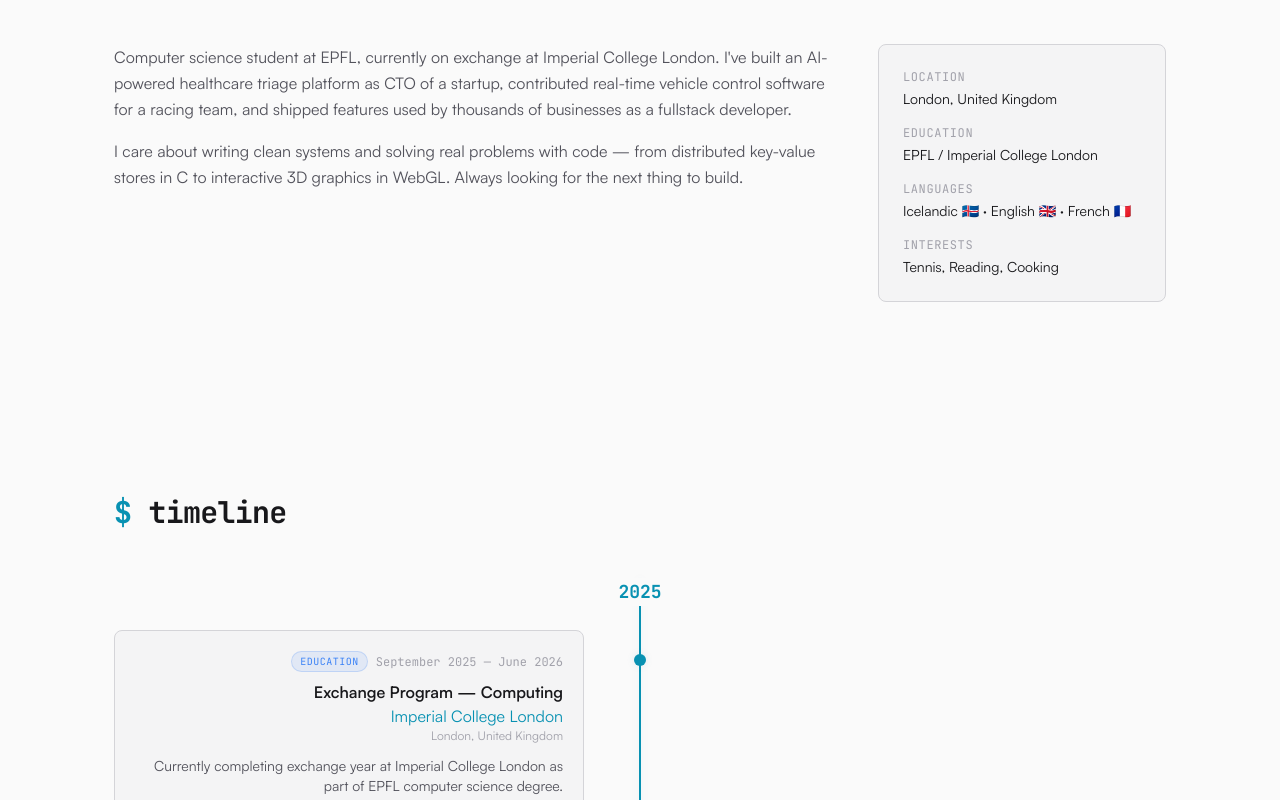
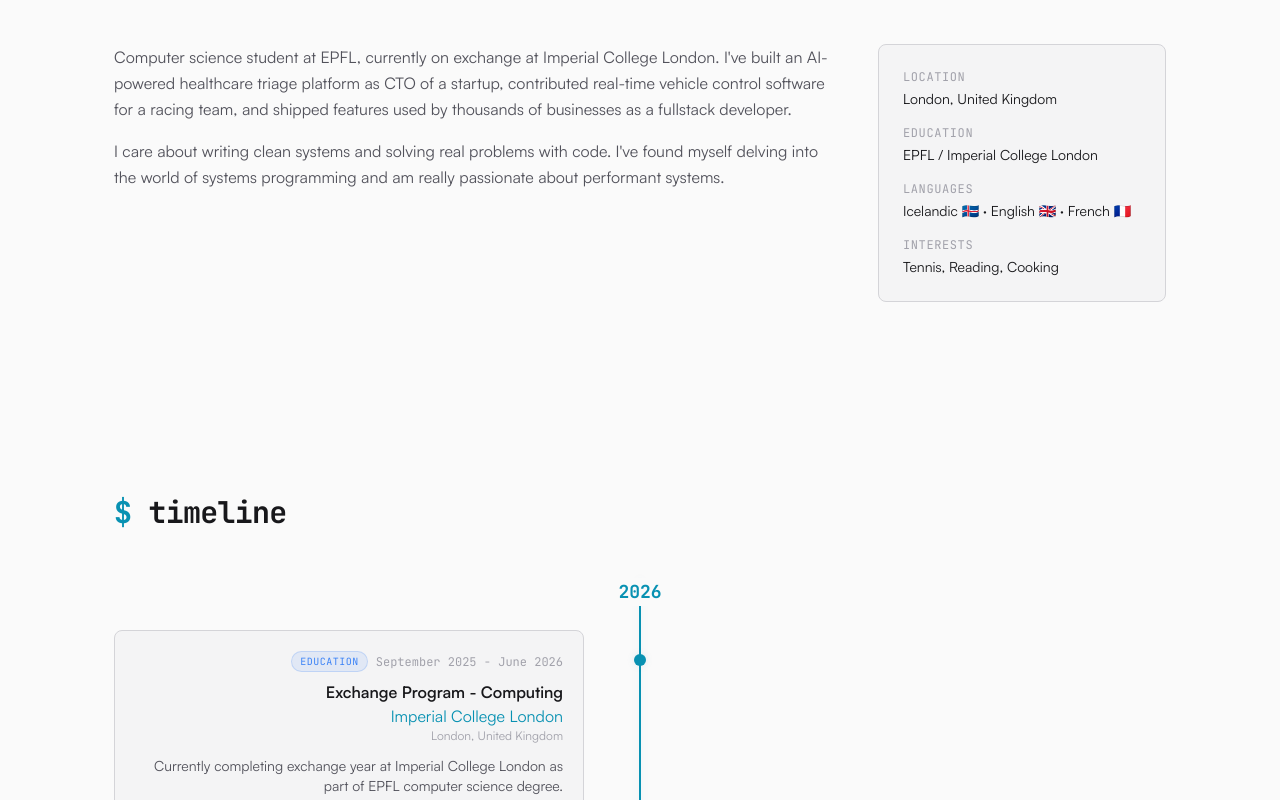
Before and after one commit to masterlexus/portfolio, a React (Vite) app: page / in a window 1280 px wide. Shown: the part 1000-1800 px from the top of the page. Built offline with nearby package versions, Linux system fonts and the light colour scheme.

Commit message:
nuke em-dash

```diff
--- a/src/components/sections/Blog.tsx
+++ b/src/components/sections/Blog.tsx
@@ -11,7 +11,7 @@
     return (
       <Section id="blog" title="blog">
         <p className="text-textSecondary">
-          Coming soon — thoughts on systems, AI, and building things.
+          Something went wrong...
         </p>
       </Section>
     );
--- a/src/components/sections/Timeline.tsx
+++ b/src/components/sections/Timeline.tsx
@@ -209,7 +209,7 @@
         className={`mb-2 flex items-center gap-2 ${align === 'right' ? 'flex-row-reverse' : ''}`}
       >
         <span className="font-mono text-xs text-textMuted">
-          {entry.startDate} — {entry.endDate}
+          {entry.startDate} - {entry.endDate}
         </span>
         <span
           className={`rounded-full border px-2 py-0.5 font-mono text-[10px] font-medium uppercase tracking-wider ${typeBadgeStyles[entry.type]}`}
--- a/src/data/profile.ts
+++ b/src/data/profile.ts
@@ -12,15 +12,15 @@
     { language: 'French', level: 'Fluent' },
     { language: 'Icelandic', level: 'Native' },
   ],
-  about: `Computer science student at EPFL, currently on exchange at Imperial College London. I've built an AI-powered healthcare triage platform as CTO of a startup, contributed real-time vehicle control software for a racing team, and shipped features used by thousands of businesses as a fullstack developer.\n\nI care about writing clean systems and solving real problems with code — from distributed key-value stores in C to interactive 3D graphics in WebGL. Always looking for the next thing to build.`,
+  about: `Computer science student at EPFL, currently on exchange at Imperial College London. I've built an AI-powered healthcare triage platform as CTO of a startup, contributed real-time vehicle control software for a racing team, and shipped features used by thousands of businesses as a fullstack developer.\n\nI care about writing clean systems and solving real problems with code. I've found myself delving into the world of systems programming and am really passionate about performant systems.`,
 
   timeline: [
     {
       id: 'imperial',
-      year: 2025,
+      year: 2026,
       startDate: 'September 2025',
       endDate: 'June 2026',
-      title: 'Exchange Program — Computing',
+      title: 'Exchange Program - Computing',
       organization: 'Imperial College London',
       location: 'London, United Kingdom',
       type: 'education',
@@ -33,7 +33,7 @@
     },
     {
       id: 'epfl-racing',
-      year: 2024,
+      year: 2025,
       startDate: 'September 2024',
       endDate: 'July 2025',
       title: 'Software Engineer',
@@ -53,7 +53,7 @@
     },
     {
       id: 'asa-tech',
-      year: 2024,
+      year: 2025,
       startDate: 'July 2024',
       endDate: 'August 2025',
       title: 'CTO',
@@ -90,7 +90,7 @@
     },
     {
       id: 'simplybook',
-      year: 2022,
+      year: 2023,
       startDate: 'July 2022',
       endDate: 'August 2023',
       title: 'Fullstack Software Developer',
@@ -162,7 +162,7 @@
     {
       id: 'underwater-scene',
       title: 'Underwater Scene',
-      subtitle: 'Computer Graphics — EPFL',
+      subtitle: 'Computer Graphics - EPFL',
       description:
         'Interactive real-time 3D underwater scene using WebGL with custom GLSL vertex and fragment shaders for all visual effects.',
       technologies: ['WebGL', 'GLSL', 'JavaScript'],
@@ -176,7 +176,7 @@
     {
       id: 'kv-store',
       title: 'Distributed Key-Value Store',
-      subtitle: 'CS-202 Computer Systems — EPFL',
+      subtitle: 'CS-202 Computer Systems - EPFL',
       description:
         'Distributed hash table system in C implementing Amazon Dynamo architecture with client-server model supporting configurable replication and fault tolerance.',
       technologies: ['C', 'POSIX Threads', 'UDP Networking', 'SHA-1'],
@@ -190,7 +190,7 @@
     {
       id: 'medical-imaging',
       title: 'Deep Learning for Medical Imaging',
-      subtitle: 'Introduction to Machine Learning — EPFL',
+      subtitle: 'Introduction to Machine Learning - EPFL',
       description:
         'Implemented and compared multiple neural network architectures for skin lesion classification using the DermaMNIST medical dataset.',
       technologies: ['PyTorch', 'Python', 'NumPy', 'Matplotlib'],
@@ -204,7 +204,7 @@
     {
       id: 'chacun',
       title: 'ChaCuN Board Game',
-      subtitle: 'Practice of OOP — EPFL',
+      subtitle: 'OOP Programming - EPFL',
       description:
         'Digital version of Carcassonne-based board game in Java for 2–5 players with complete game logic, graphical interface, and networked multiplayer.',
       technologies: ['Java', 'JavaFX', 'JUnit'],
--- a/src/pages/Home.tsx
+++ b/src/pages/Home.tsx
@@ -9,18 +9,18 @@
 export default function Home() {
   return (
     <main>
-      <title>Alex Orri Ingvarsson — Computer Scientist &amp; Developer</title>
+      <title>Alex Orri Ingvarsson - Computer Scientist &amp; Developer</title>
       <meta
         name="description"
-        content="Portfolio of Alex Orri Ingvarsson — computer scientist and developer studying at EPFL and Imperial College London. Projects, blog, and more."
+        content="Portfolio of Alex Orri Ingvarsson - computer scientist and developer studying at EPFL and Imperial College London. Projects, blog, and more."
       />
       <meta
         property="og:title"
-        content="Alex Orri Ingvarsson — Computer Scientist & Developer"
+        content="Alex Orri Ingvarsson - Computer Scientist & Developer"
       />
       <meta
         property="og:description"
-        content="Portfolio of Alex Orri Ingvarsson — computer scientist and developer studying at EPFL and Imperial College London."
+        content="Portfolio of Alex Orri Ingvarsson - computer scientist and developer studying at EPFL and Imperial College London."
       />
       <meta property="og:image" content="/og-image.png" />
       <meta property="og:type" content="website" />
```
Also changed, not shown: 1 other file (tests, documents, lock files or other folders).
